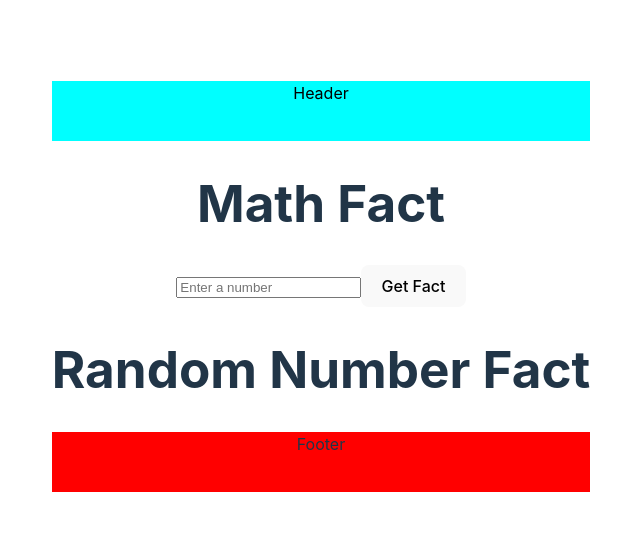
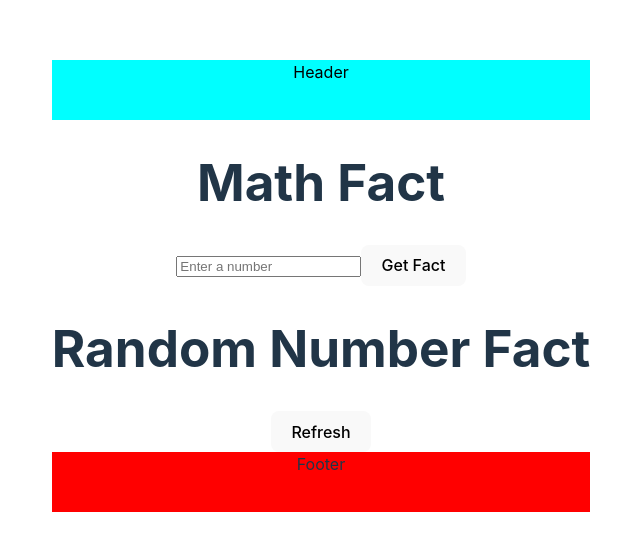
Before and after one commit to Adriantutuianu/project-practice-react, a React (Vite) app: page / in a window 1280 px wide. Shown: the part 114-664 px from the top of the page, without its empty margins (319-959 px from the left). Built offline with nearby package versions, Linux system fonts and the light colour scheme; no server answers.

Commit message:
Added refresh button for random number

```diff
--- a/src/compoents/api2-Random-facts/Api2.jsx
+++ b/src/compoents/api2-Random-facts/Api2.jsx
@@ -6,7 +6,6 @@ const Api2 = () => {
   const [fact, setFact] = useState("");
   const [number, setNumber] = useState(null);
 
-  useEffect(() => {
   const fetchData = async () => {
     const options = {
       method: "GET",
@@ -18,8 +17,7 @@ const Api2 = () => {
         json: "true",
       },
       headers: {
-          "X-RapidAPI-Key":
-            "331e31b9e6msh309144b3b69a4c8p1e50aajsn05414db71f6f",
+        "X-RapidAPI-Key": "331e31b9e6msh309144b3b69a4c8p1e50aajsn05414db71f6f",
         "X-RapidAPI-Host": "numbersapi.p.rapidapi.com",
       },
     };
@@ -35,8 +33,13 @@ const Api2 = () => {
     }
   };
 
+  useEffect(() => {
     fetchData();
   }, []); // Empty dependency array ensures the effect runs only once on mount
+
+  const handleRefresh = () => {
+    fetchData();
+  };
 
   return (
     <div>
@@ -46,6 +49,7 @@ const Api2 = () => {
           Number: {number} - {fact}
         </p>
       )}
+      <button onClick={handleRefresh}>Refresh</button>
     </div>
   );
 };
```
Lines whose indentation alone changed are shown as unchanged.
